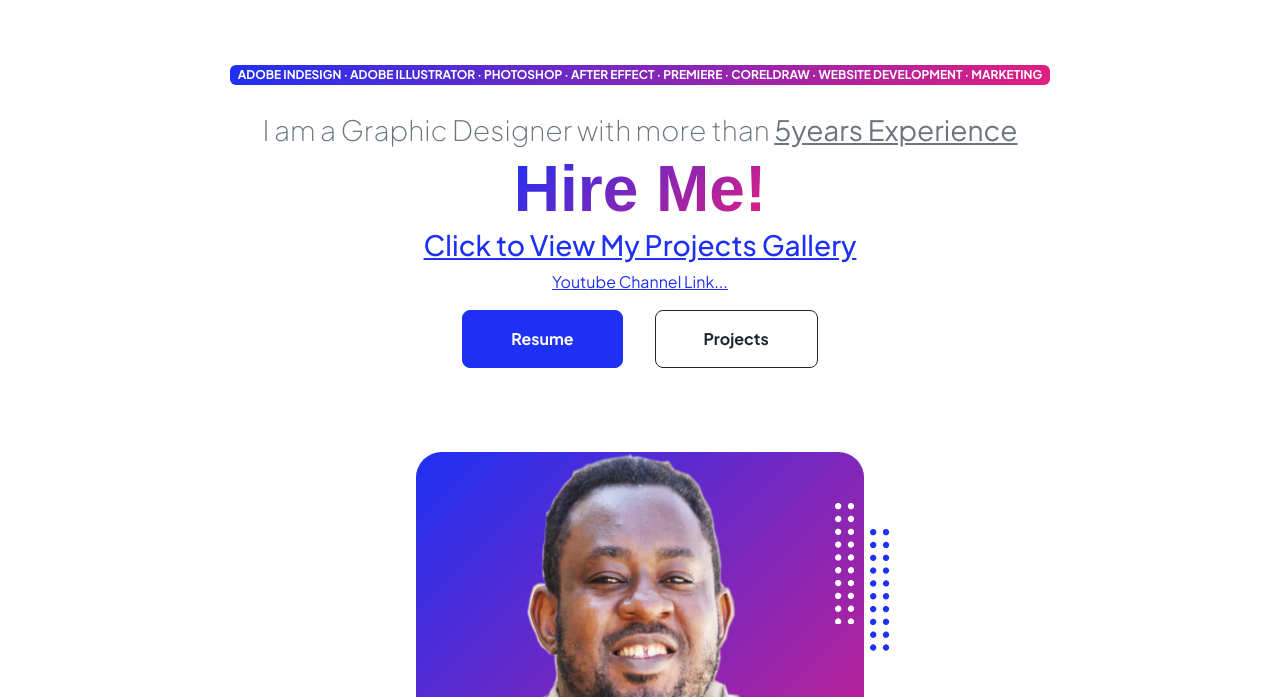
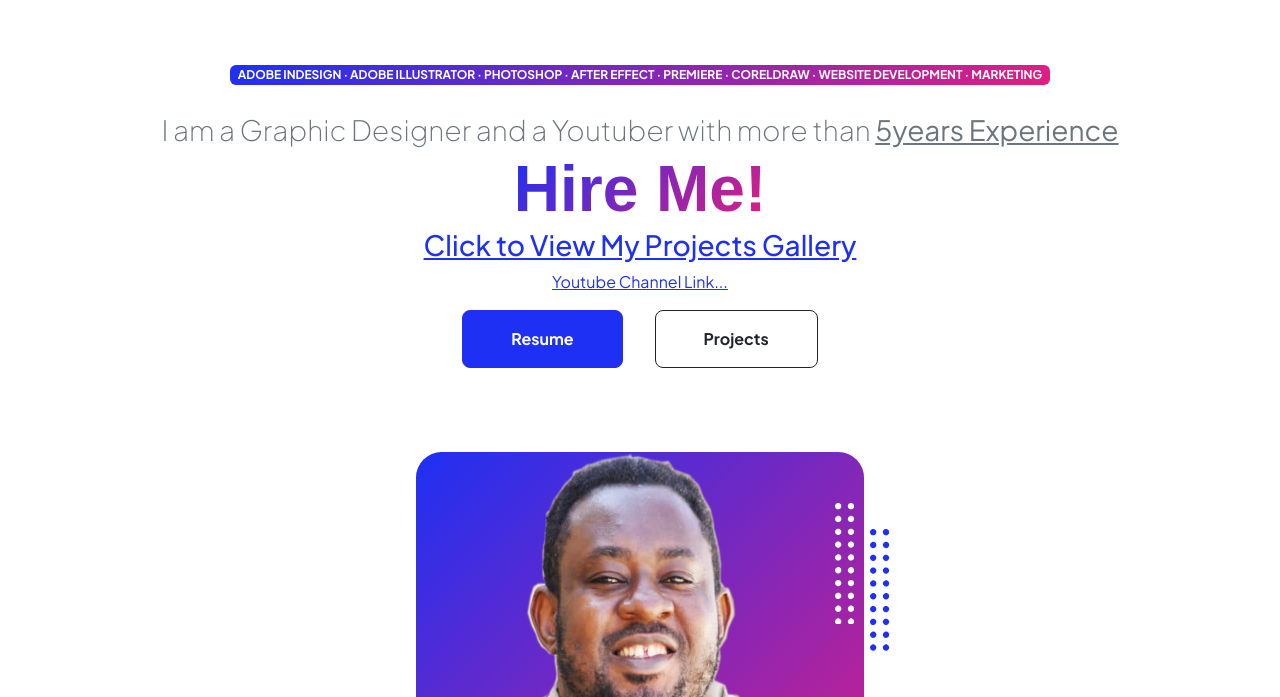
Before and after one commit to AlbertCEO/Albertgraphics, a plain HTML site: page index.html in a window 1280 px wide. Shown: the part 79-776 px from the top of the page. Drawn offline with nearby package versions, Linux system fonts and the light colour scheme; a small style sheet from the web is missing; a web font is replaced by a local one.

Commit message:
Adding more assets

```diff
--- a/index.html
+++ b/index.html
@@ -59,7 +59,7 @@
                             <!-- Header text content-->
                             <div class="text-center text-xxl-start">
                                 <div class="badge bg-gradient-primary-to-secondary text-white mb-4"><div class="text-uppercase">Adobe InDesign &middot; Adobe Illustrator &middot; Photoshop &middot; After Effect &middot; Premiere &middot; CorelDraw &middot; Website Development &middot; Marketing</div></div>
-                                <div class="fs-3 fw-light text-muted">I am a Graphic Designer with more than <strong><u>5years Experience</u></strong> </div>
+                                <div class="fs-3 fw-light text-muted">I am a Graphic Designer and a Youtuber with more than <strong><u>5years Experience</u></strong> </div>
                                 <h1 class="display-3 fw-bolder mb-5 text-gradient d-inline myFont protest-revolution-regular">Hire Me!</h1>
 
                                 <h3 class="animate__animated animate__shakeY"><a href="Design_projects.html"> Click to View My Projects Gallery</a></h3>
```
